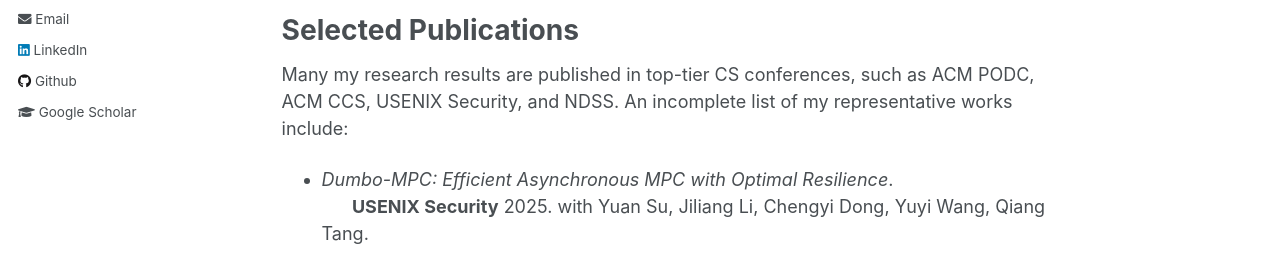
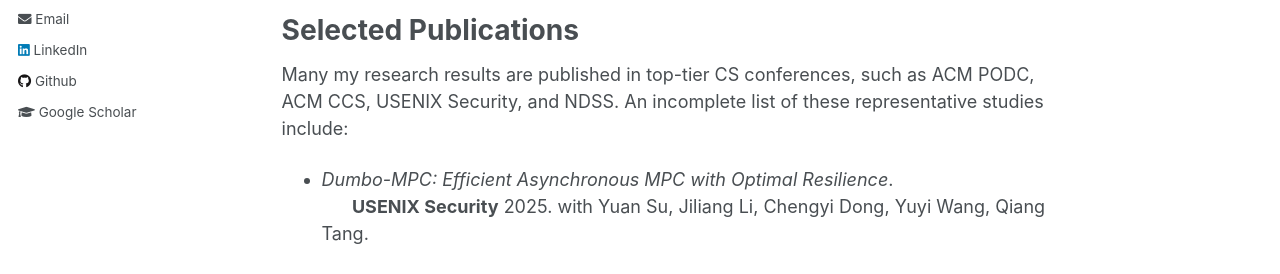
Before and after one commit to yylluu/yylluu.github.io, a Jekyll site: the page built from _pages/about.md, in a window 1280 px wide and 900 px high. Shown: the part 415-689 px from the top of the window. Built offline with Jekyll 4.4.1, drawn with Linux system fonts in a browser that asks for light colours.

Commit message:
Update about.md

```diff
--- a/_pages/about.md
+++ b/_pages/about.md
@@ -21,7 +21,7 @@ I have a broad spectrum of interests in blockchain consensus, decentralized appl
 Selected Publications
 ======
 
-Many my research results are published in top-tier CS conferences, such as ACM PODC, ACM CCS, USENIX Security, and NDSS. An incomplete list of my representative works include:
+Many my research results are published in top-tier CS conferences, such as ACM PODC, ACM CCS, USENIX Security, and NDSS. An incomplete list of these representative studies include:
 
 - *Dumbo-MPC: Efficient Asynchronous MPC with Optimal Resilience*.
      &nbsp; &nbsp; &nbsp; **USENIX Security** 2025. with Yuan Su, Jiliang Li, Chengyi Dong, Yuyi Wang, Qiang Tang.
```
